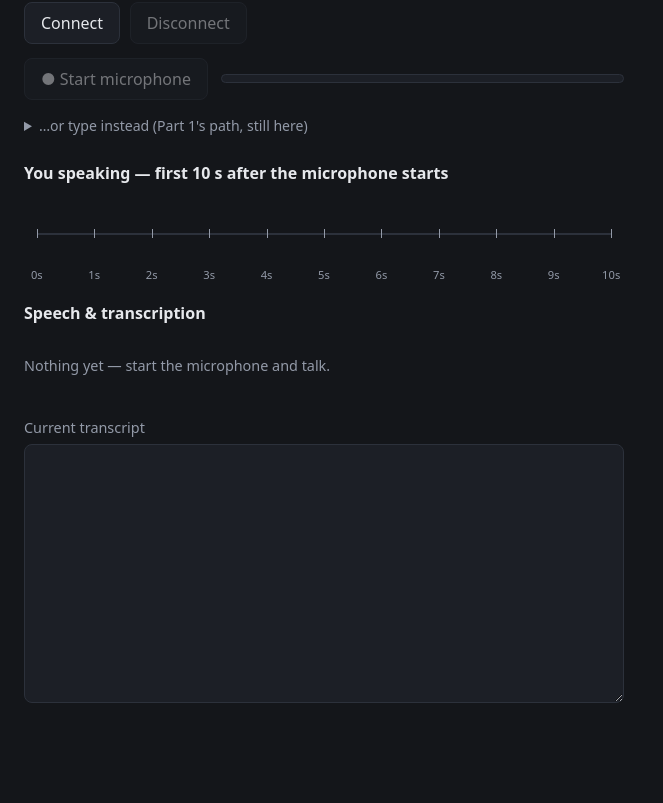
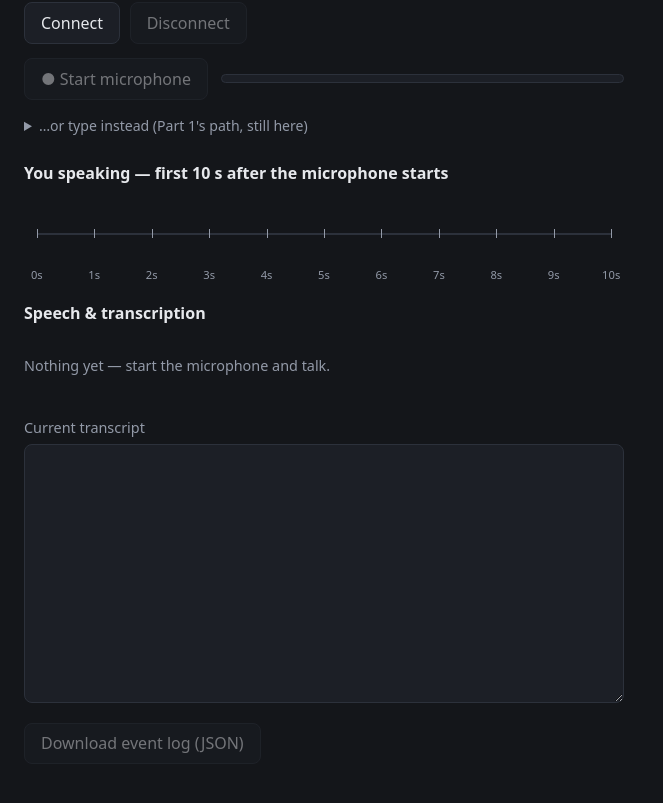
Before and after one commit to OliviaY1/boson-ai-hack-human, a React (Vite) app: page / in a window 1280 px wide. Shown: the part 990-1793 px from the top of the page, without its empty margins (0-663 px from the left). Built offline with nearby package versions, Linux system fonts and the light colour scheme.

Commit message:
Download the event log as JSON
Button above the event log; audio payloads are replaced by their length,
everything else is kept verbatim.

Co-Authored-By: Claude Opus 5.5 <noreply@anthropic.com>
Claude-Session: https://claude.ai/code/session_017YYNcxn1kCsNjSNqGiFdce

```diff
--- a/src/App.tsx
+++ b/src/App.tsx
@@ -66,6 +66,36 @@ function saidLine(reply: string, line: string): boolean {
   const said = new Set(words(reply));
   const hits = target.filter((w) => said.has(w)).length;
   return hits / target.length >= 0.8;
+}
+
+/**
+ * Save the event log as a JSON file. Audio payloads (input_audio_buffer.append
+ * `audio`, response.output_audio.delta `delta`) are replaced by their length,
+ * which keeps the file small and readable; everything else is verbatim.
+ */
+function downloadLog(entries: LogEntry[]): void {
+  const slim = entries.map((e) => {
+    const raw = e.raw as Record<string, unknown> | null;
+    let copy: unknown = raw;
+    if (raw && typeof raw === "object") {
+      const c: Record<string, unknown> = { ...raw };
+      if (e.type === "input_audio_buffer.append" && typeof c.audio === "string") {
+        c.audio = `<${c.audio.length} base64 chars>`;
+      }
+      if (e.type === "response.output_audio.delta" && typeof c.delta === "string") {
+        c.delta = `<${c.delta.length} base64 chars>`;
+      }
+      copy = c;
+    }
+    return { at: new Date(e.at).toISOString(), dir: e.dir, type: e.type, raw: copy };
+  });
+  const blob = new Blob([JSON.stringify(slim, null, 2)], { type: "application/json" });
+  const url = URL.createObjectURL(blob);
+  const a = document.createElement("a");
+  a.href = url;
+  a.download = `event-log-${new Date().toISOString().replace(/[:.]/g, "-")}.json`;
+  a.click();
+  URL.revokeObjectURL(url);
 }
 
 /** The questions box as a list: one per line, blanks dropped. */
@@ -387,6 +417,12 @@ export default function App() {
         <textarea readOnly value={toPlainText(transcript)} rows={10} />
       </label>
 
+      <div className="row">
+        <button onClick={() => downloadLog(log)} disabled={log.length === 0}>
+          Download event log (JSON)
+        </button>
+      </div>
+
       <DebugDrawer entries={log} />
       </div>
 
```
